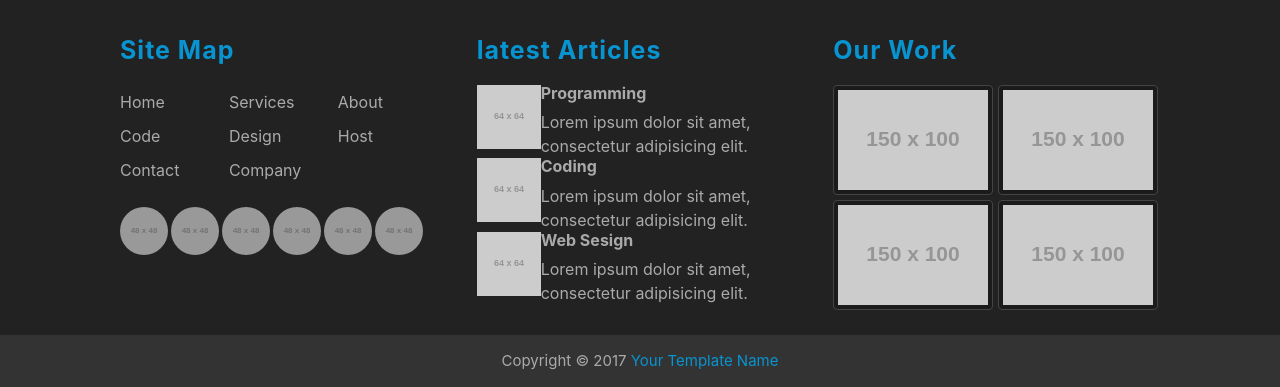
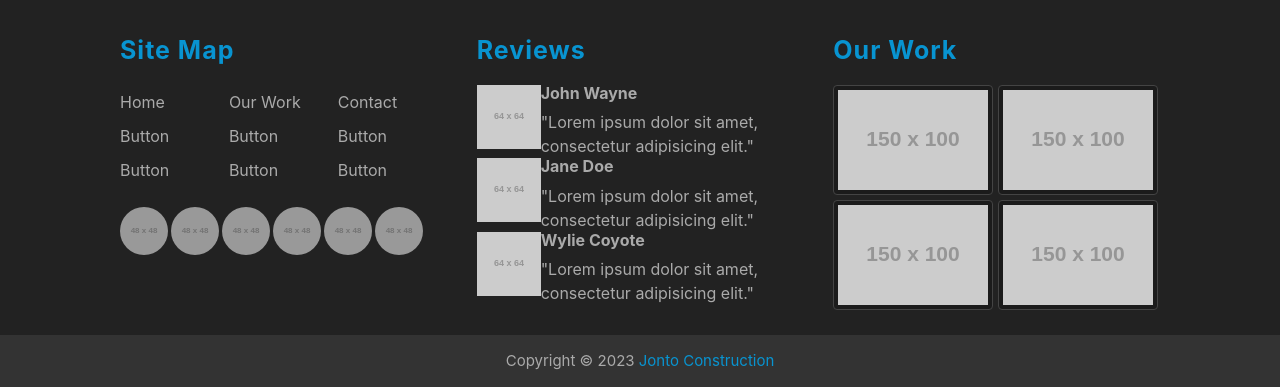
Before and after one commit to benbeast1210/jonto-construction, a plain HTML site: page projects.html in a window 1280 px wide. Shown: the part 803-1190 px from the top of the page. Drawn offline with nearby package versions, Linux system fonts and the light colour scheme; placeholder pictures from the web are drawn by us.

Commit message:
fixed footer visibility on projects page

```diff
--- a/projects.html
+++ b/projects.html
@@ -560,7 +560,7 @@
 
 	@media (min-width: 1200px) {
 		body {
-			overflow: hidden;
+			/* overflow: hidden; */
 			height: 100%;
 		}
 	}
@@ -2257,13 +2257,14 @@
 						<h3>Site Map</h3>
 						<ul class="list-unstyled three-column">
 							<li>Home</li>
-							<li>Services</li>
-							<li>About</li>
-							<li>Code</li>
-							<li>Design</li>
-							<li>Host</li>
+							<li>Our Work</li>
 							<li>Contact</li>
-							<li>Company</li>
+							<li>Button</li>
+							<li>Button</li>
+							<li>Button</li>
+							<li>Button</li>
+							<li>Button</li>
+							<li>Button</li>
 						</ul>
 						<ul class="list-unstyled socila-list">
 							<li><img src="http://placehold.it/48x48" alt="" /></li>
@@ -2276,14 +2277,14 @@
 					</div>
 
 					<div class="col-lg-4 col-md-6">
-						<h3>latest Articles</h3>
+						<h3>Reviews</h3>
 						<div class="media">
 							<a href="#" class="pull-left">
 								<img src="http://placehold.it/64x64" alt="" class="media-object" />
 							</a>
 							<div class="media-body">
-								<h4 class="media-heading">Programming</h4>
-								<p>Lorem ipsum dolor sit amet, consectetur adipisicing elit.</p>
+								<h4 class="media-heading">John Wayne</h4>
+								<p>"Lorem ipsum dolor sit amet, consectetur adipisicing elit."</p>
 							</div>
 						</div>
 
@@ -2292,8 +2293,8 @@
 								<img src="http://placehold.it/64x64" alt="" class="media-object" />
 							</a>
 							<div class="media-body">
-								<h4 class="media-heading">Coding</h4>
-								<p>Lorem ipsum dolor sit amet, consectetur adipisicing elit.</p>
+								<h4 class="media-heading">Jane Doe</h4>
+								<p>"Lorem ipsum dolor sit amet, consectetur adipisicing elit."</p>
 							</div>
 						</div>
 
@@ -2302,8 +2303,8 @@
 								<img src="http://placehold.it/64x64" alt="" class="media-object" />
 							</a>
 							<div class="media-body">
-								<h4 class="media-heading">Web Sesign</h4>
-								<p>Lorem ipsum dolor sit amet, consectetur adipisicing elit.</p>
+								<h4 class="media-heading">Wylie Coyote</h4>
+								<p>"Lorem ipsum dolor sit amet, consectetur adipisicing elit."</p>
 							</div>
 						</div>
 
@@ -2320,7 +2321,7 @@
 				</div>
 			</div>
 			<div class="copyright text-center">
-				Copyright &copy; 2017 <span>Your Template Name</span>
+				Copyright &copy; 2023 <span>Jonto Construction</span>
 			</div>
 		</footer>
 
```
Also changed, not shown: index.html (+2 -2 lines).
